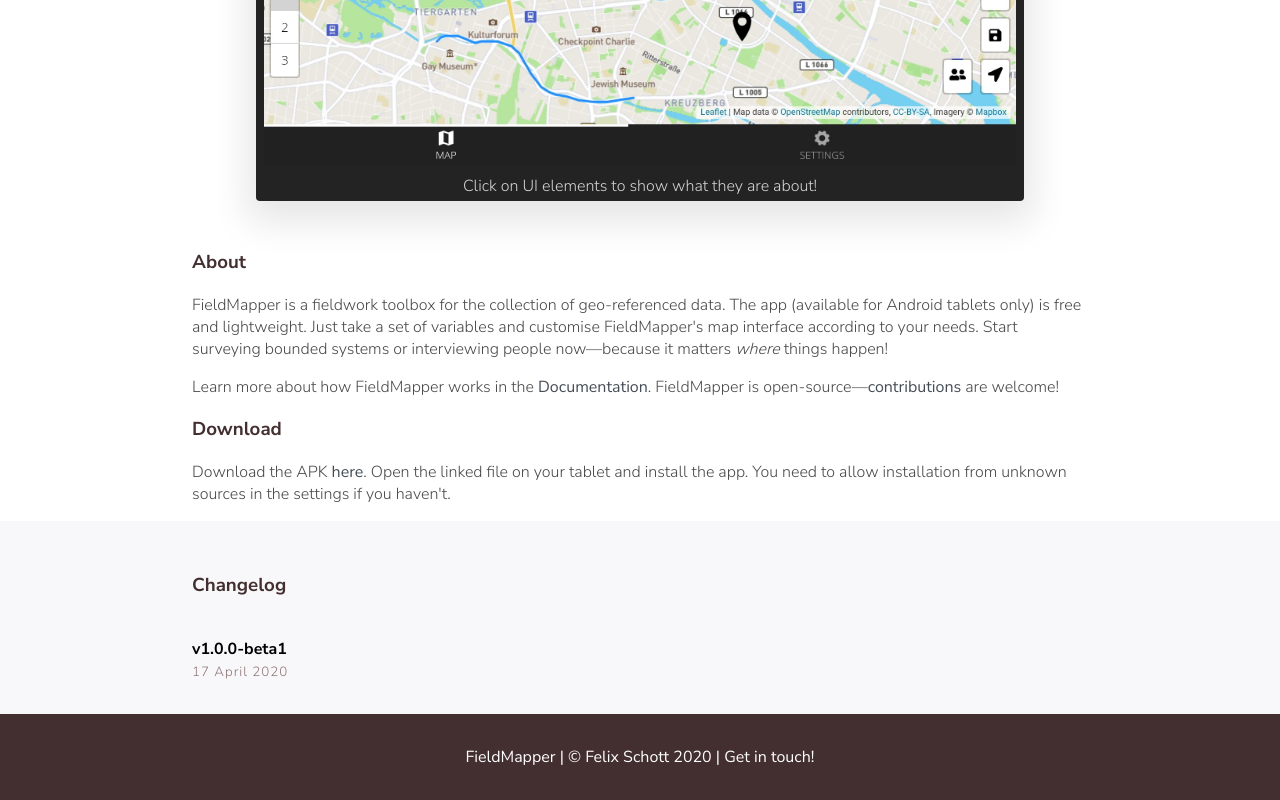
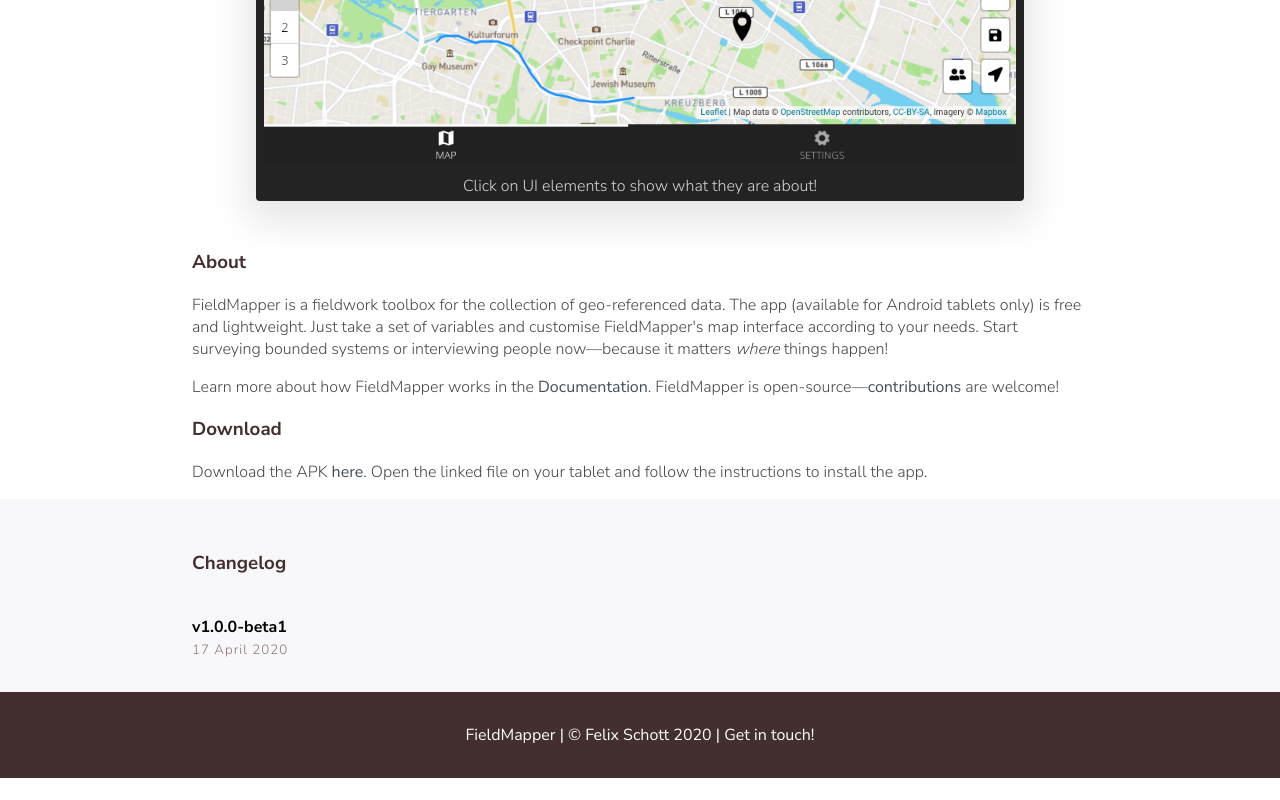
Before and after one commit to FieldMapperApp/fieldmapperapp.github.io, a plain HTML site: page index.html in a window 1280 px wide. Shown: the part 455-1255 px from the top of the page. After the commit the page ends 1233 px from the top, so only its background shows below. Drawn offline with nearby package versions, Linux system fonts and the light colour scheme.

Commit message:
Update index.html

```diff
--- a/index.html
+++ b/index.html
@@ -69,7 +69,7 @@
         </div>
         <div>
             <h3 class="section__title">Download</h3>
-            <p>Download the APK <a href="https://github.com/FieldMapperApp/FieldMapper/releases/download/v1.0.0-beta1/FieldMapper_v1.0.0-beta1.apk">here</a>. Open the linked file on your tablet and install the app. You need to allow installation from unknown sources in the settings if you haven't.</p>
+            <p>Download the APK <a href="https://github.com/FieldMapperApp/FieldMapper/releases/download/v1.0.0-beta1/FieldMapper_v1.0.0-beta1.apk">here</a>. Open the linked file on your tablet and follow the instructions to install the app.</p>
         </div>
     </div>
     <div class="changelog">
```
